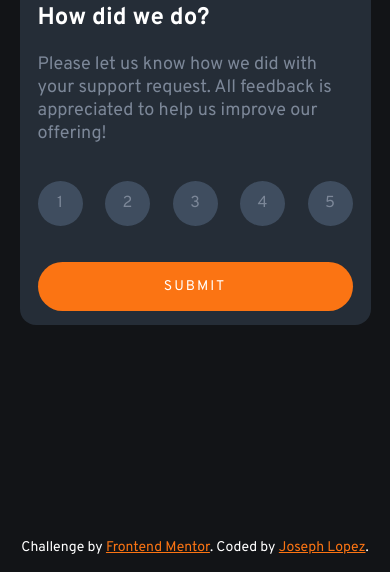
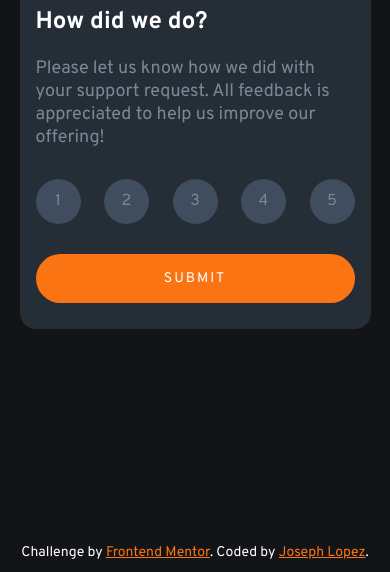
Before and after one commit to JshJLV/Interactive-rating-component, a plain HTML site: page index.html in a window 390 px wide. Shown: the part 272-844 px from the top of the page. Drawn offline with Linux system fonts and the light colour scheme.

Commit message:
fixing display error on phone

```diff
--- a/src/css/styles.css
+++ b/src/css/styles.css
@@ -29,7 +29,7 @@ main {
     display: flex;
     justify-content: center;
     align-items: center;
-    min-height: calc(100vh - 50px);;
+    min-height: calc(100vh - 40px);;
 }
 
 .container-design {
@@ -44,7 +44,7 @@ main {
 .layout-design {
     display: flex;
     flex-direction: column;
-    padding: 18px;
+    padding: 16px;
 }
 
 /* main state */
@@ -77,14 +77,14 @@ main {
 .paragraph-description{
     color: var(--medium-grey);
     font-size: 18px;
-    margin-bottom: 36px;
+    margin-bottom: 30px;
 }
 
 .rating-list {
     display: flex;
     justify-content: space-between;
     list-style: none;
-    margin-bottom: 36px;
+    margin-bottom: 30px;
 }
 
 .label-rating input[type="radio"] {
@@ -124,6 +124,7 @@ main {
     border-radius: 2rem;
     letter-spacing: 2px;
     transition: all 200ms;
+    margin-bottom: 10px;
 }
 
 .btn-submit:hover {
@@ -181,7 +182,7 @@ footer {
     justify-content: center;
     align-items: center;
     width: 100%;
-    height: 50px;
+    height: 40px;
     font-size: 14px;
     color: white;
 }
```
